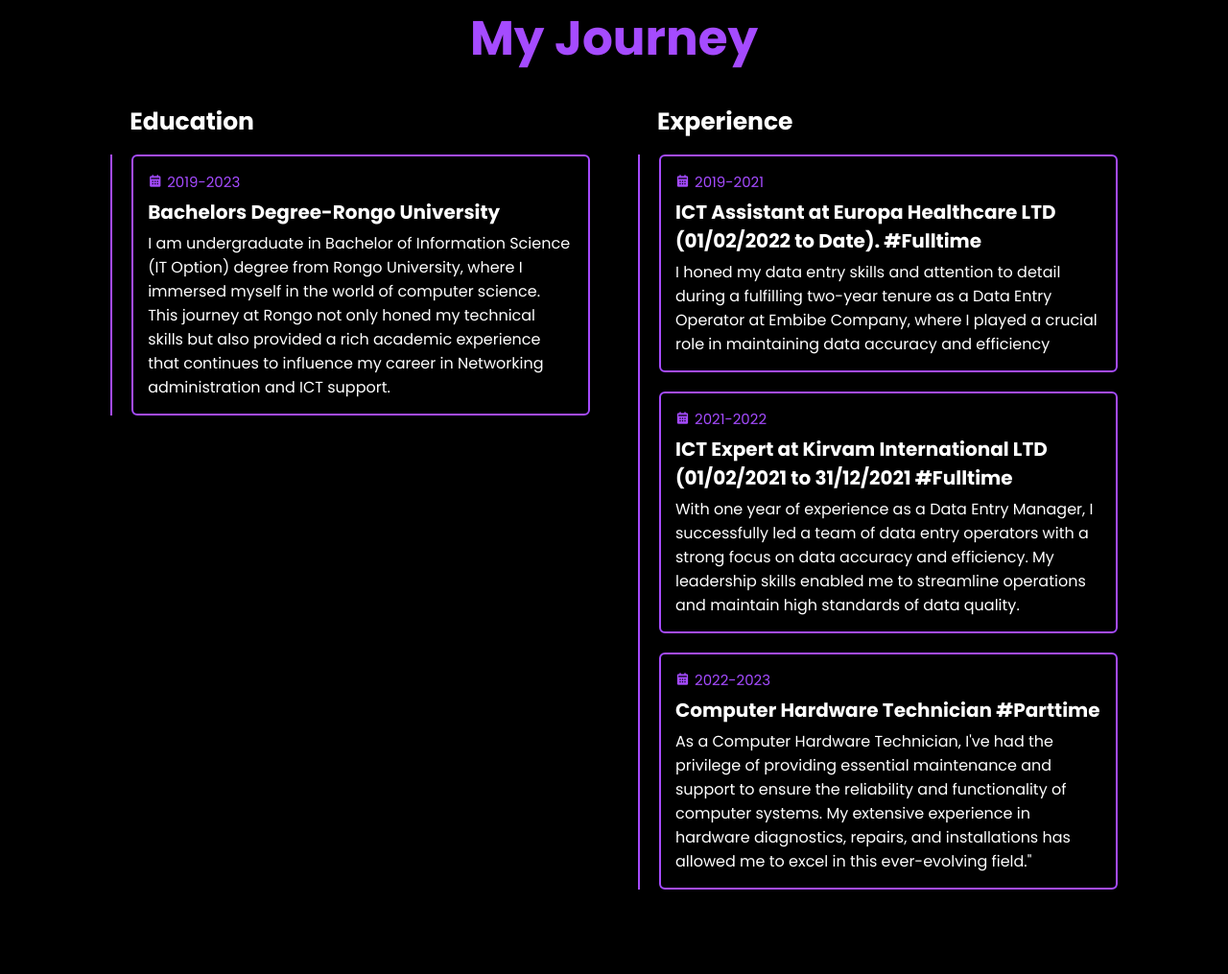
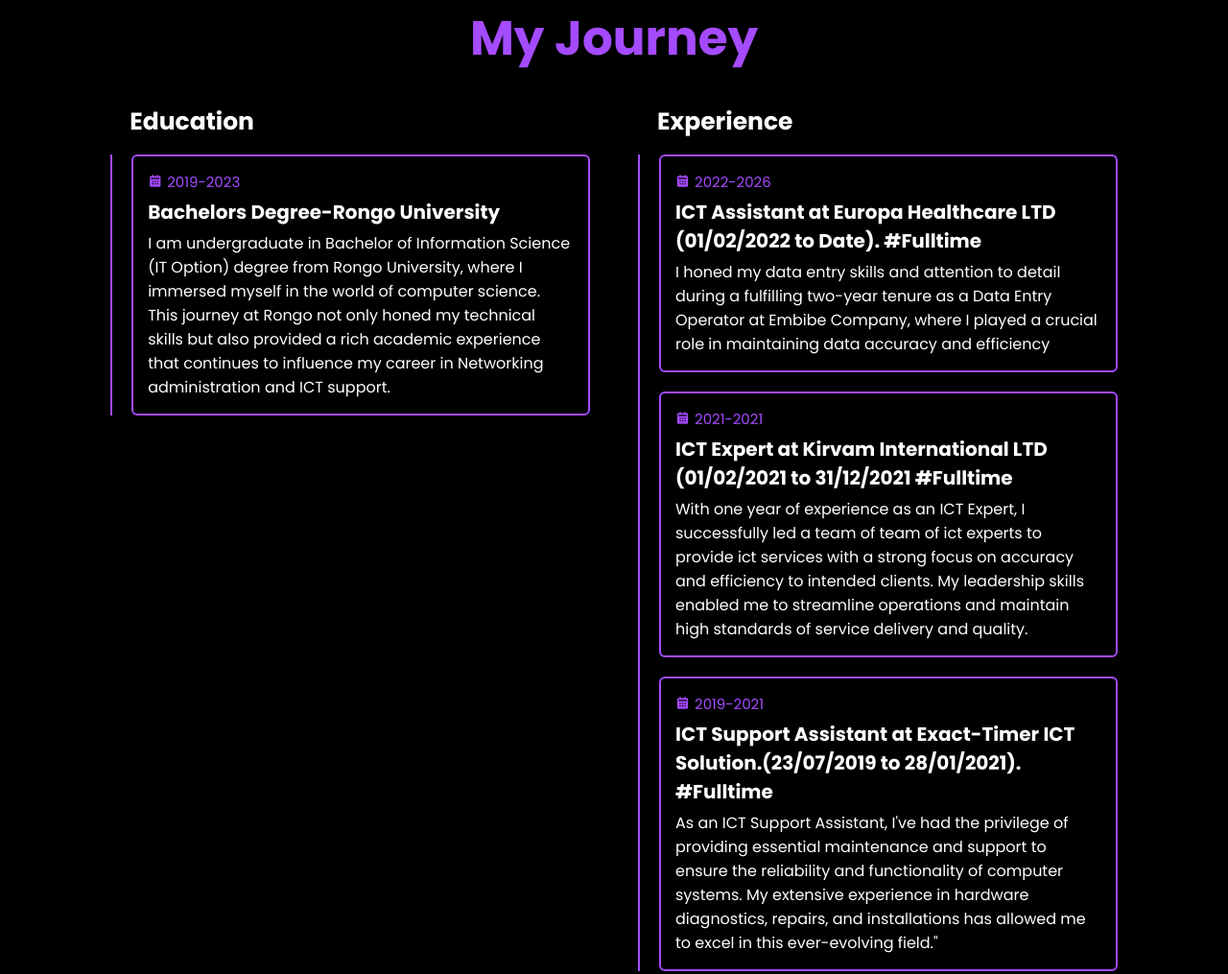
Before and after one commit to Ronovic/victorrono1.githup.io, a plain HTML site: page index.html in a window 1280 px wide. Shown: the part 1697-2712 px from the top of the page at 96% size. Drawn offline with nearby package versions, Linux system fonts and the light colour scheme; animation ran at ten frames a second; a web font is replaced by a local one.

Commit message:
Update index.html

```diff
--- a/index.html
+++ b/index.html
@@ -144,7 +144,7 @@
                 <div class="education-box" data-aos="fade-up">
                     <div class="education-content" data-aos="fade-up">
                         <div class="content">
-                            <div class="year"><i class='bx bxs-calendar'></i>2019-2021</div>
+                            <div class="year"><i class='bx bxs-calendar'></i>2022-2026</div>
                             <h3>
                                 ICT Assistant at Europa Healthcare LTD (01/02/2022 to Date). #Fulltime
                             </h3>
@@ -155,23 +155,23 @@
                     </div>
                     <div class="education-content" data-aos="fade-up">
                         <div class="content" data-aos="fade-up">
-                            <div class="year" data-aos="fade-up"><i class='bx bxs-calendar'></i>2021-2022</div>
+                            <div class="year" data-aos="fade-up"><i class='bx bxs-calendar'></i>2021-2021</div>
                             <h3>
                                ICT Expert at Kirvam International LTD (01/02/2021 to 31/12/2021 #Fulltime
                             </h3>
                             <p>
-                                With one year of experience as a Data Entry Manager, I successfully led a team of data entry operators with a strong focus on data accuracy and efficiency. My leadership skills enabled me to streamline operations and maintain high standards of data quality.
+                                With one year of experience as an ICT Expert, I successfully led a team of team of ict experts to provide ict services  with a strong focus on accuracy and efficiency  to intended clients. My leadership skills enabled me to streamline operations and maintain high standards of service delivery and  quality.
                             </p>
                         </div>
                     </div>
                     <div class="education-content" data-aos="fade-up">
                         <div class="content" data-aos="fade-up">
-                            <div class="year" data-aos="fade-up"><i class='bx bxs-calendar'></i>2022-2023</div>
+                            <div class="year" data-aos="fade-up"><i class='bx bxs-calendar'></i>2019-2021</div>
                             <h3>
-                                Computer Hardware Technician #Parttime
+                                ICT Support Assistant at Exact-Timer ICT Solution.(23/07/2019 to 28/01/2021). #Fulltime
                             </h3>
                             <p>
-                                As a Computer Hardware Technician, I've had the privilege of providing essential maintenance and support to ensure the reliability and functionality of computer systems. My extensive experience in hardware diagnostics, repairs, and installations has allowed me to excel in this ever-evolving field."
+                                As an ICT Support Assistant, I've had the privilege of providing essential maintenance and support to ensure the reliability and functionality of computer systems. My extensive experience in hardware diagnostics, repairs, and installations has allowed me to excel in this ever-evolving field."
                             </p>
                         </div>
                     </div>
```
